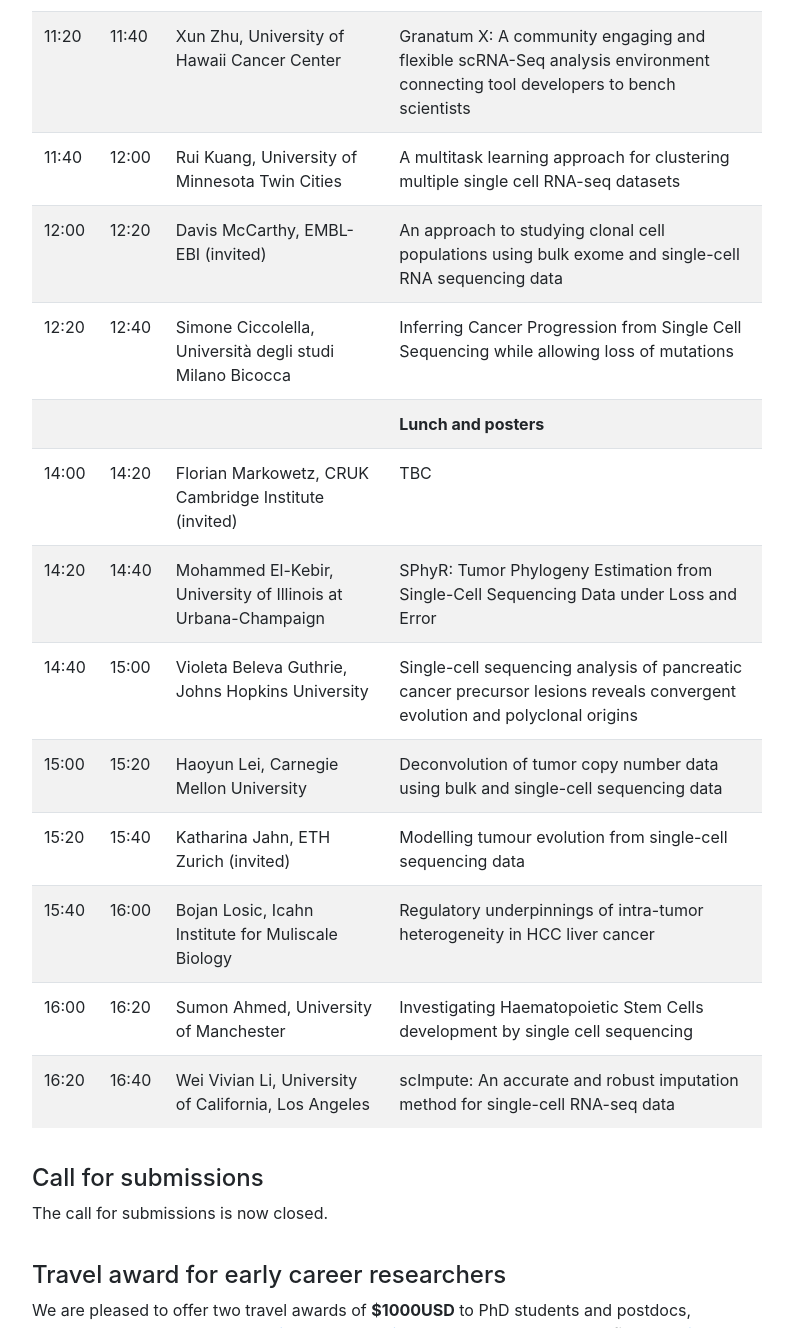
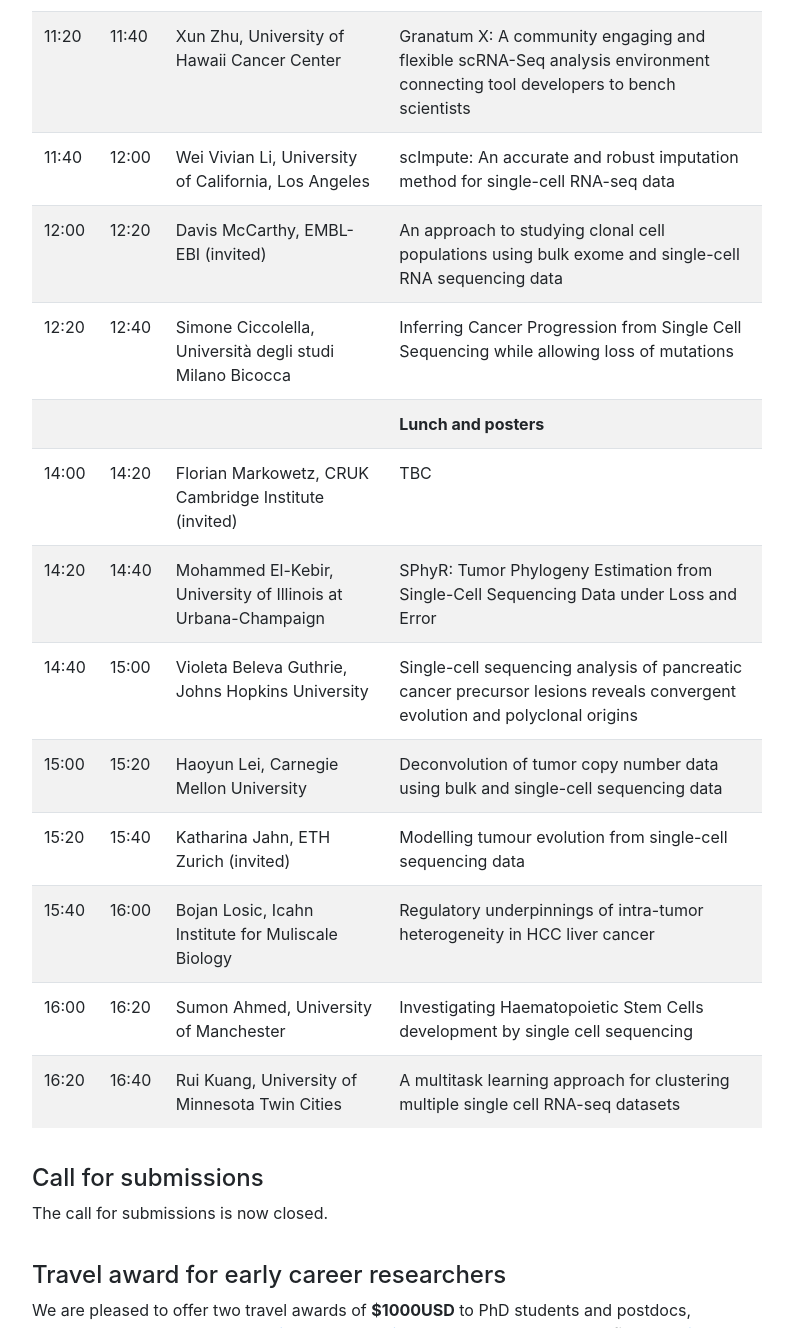
Before and after one commit to kieranrcampbell/scangen-website, a website with bundled scripts: page index.html in a window 1280 px wide. Shown: the part 1540-2868 px from the top of the page, without its empty margins (243-1036 px from the left). Built offline with nearby package versions, Linux system fonts and the light colour scheme.

Commit message:
CHange wei time

```diff
--- a/index.html
+++ b/index.html
@@ -123,7 +123,7 @@
                       <tr><td>10:40</td><td>11:00</td><td>Huidong Chen, Massachusetts General Hospital Research Institute</td><td>STREAM: Single-cell Trajectories Reconstruction, Exploration And Mapping of omics data</td></tr>
                       <tr><td>11:00</td><td>11:20</td><td>Sahar Ansari, University of Michigan</td><td>Leveraging transcription factor networks to identify cell types from single-cell transcriptomes</td></tr>
                       <tr><td>11:20</td><td>11:40</td><td>Xun Zhu, University of Hawaii Cancer Center</td><td>Granatum X: A community engaging and flexible scRNA-Seq analysis environment connecting tool developers to bench scientists</td></tr>
-                      <tr><td>11:40</td><td>12:00</td><td>Rui Kuang, University of Minnesota Twin Cities</td><td>A multitask learning approach for clustering multiple single cell RNA-seq datasets </td></tr>
+                      <tr><td>11:40</td><td>12:00</td><td>Wei Vivian Li, University of California, Los Angeles</td><td>scImpute: An accurate and robust imputation method  for single-cell RNA-seq data</td></tr>
                       <tr><td>12:00</td><td>12:20</td><td>Davis McCarthy, EMBL-EBI (invited)</td><td>An approach to studying clonal cell populations using bulk exome and single-cell RNA sequencing data</td></tr>
                       <tr><td>12:20</td><td>12:40</td><td>Simone Ciccolella, Università degli studi Milano Bicocca</td><td>Inferring Cancer Progression from Single Cell Sequencing while allowing loss of mutations</td></tr>
 
@@ -135,7 +135,7 @@
                       <tr><td>15:20</td><td>15:40</td><td>Katharina Jahn, ETH Zurich (invited)</td><td>Modelling tumour evolution from single-cell sequencing data</td></tr>
                       <tr><td>15:40</td><td>16:00</td><td>Bojan Losic, Icahn Institute for Muliscale Biology</td><td>Regulatory underpinnings of intra-tumor heterogeneity in HCC liver cancer</td></tr>
                       <tr><td>16:00</td><td>16:20</td><td>Sumon Ahmed, University of Manchester</td><td> Investigating Haematopoietic Stem Cells development by single cell sequencing</td></tr>
-                      <tr><td>16:20</td><td>16:40</td><td>Wei Vivian Li, University of California, Los Angeles</td><td>scImpute: An accurate and robust imputation method  for single-cell RNA-seq data</td></tr>
+                      <tr><td>16:20</td><td>16:40</td><td>Rui Kuang, University of Minnesota Twin Cities</td><td>A multitask learning approach for clustering multiple single cell RNA-seq datasets </td></tr>
                   </tbody>
               </table>
               </p>
```
